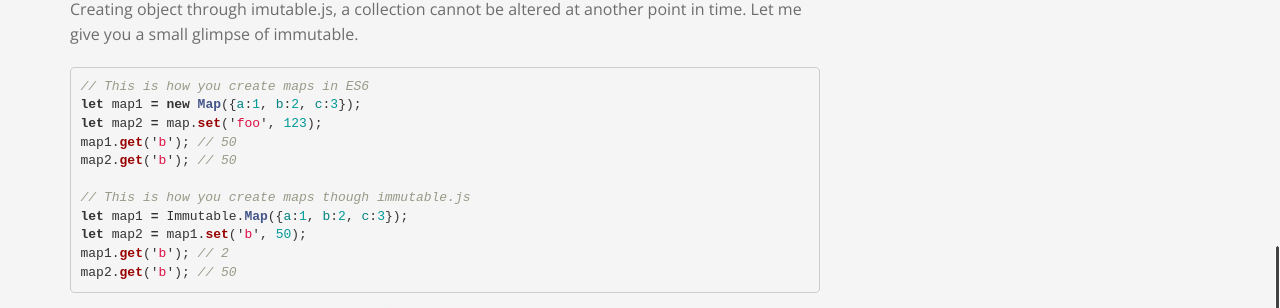
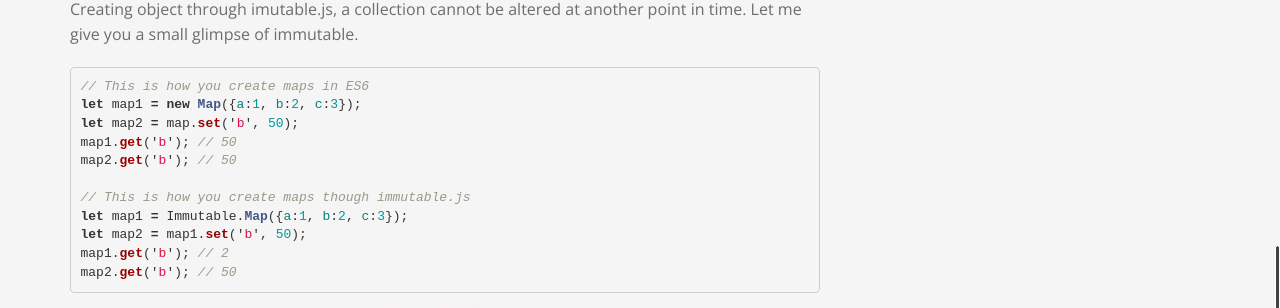
Before and after one commit to nalwayaabhishek/nalwayaabhishek.github.com, a Jekyll site: the page built from _posts/2016-05-02-react-js-best-practices.markdown, in a window 1280 px wide and 900 px high, scrolled down 2165 px. Shown: the part 144-452 px from the top of the window. Built offline with Jekyll 4.4.1, drawn with Linux system fonts in a browser that asks for light colours; comment, search, counter and statistics services are not loaded.

Commit message:
typo in post

```diff
--- a/_posts/2016-05-02-react-js-best-practices.markdown
+++ b/_posts/2016-05-02-react-js-best-practices.markdown
@@ -88,7 +88,7 @@
 {% highlight javascript %}
 // This is how you create maps in ES6
 let map1 = new Map({a:1, b:2, c:3});
-let map2 = map.set('foo', 123);
+let map2 = map.set('b', 50);
 map1.get('b'); // 50
 map2.get('b'); // 50
 
```
